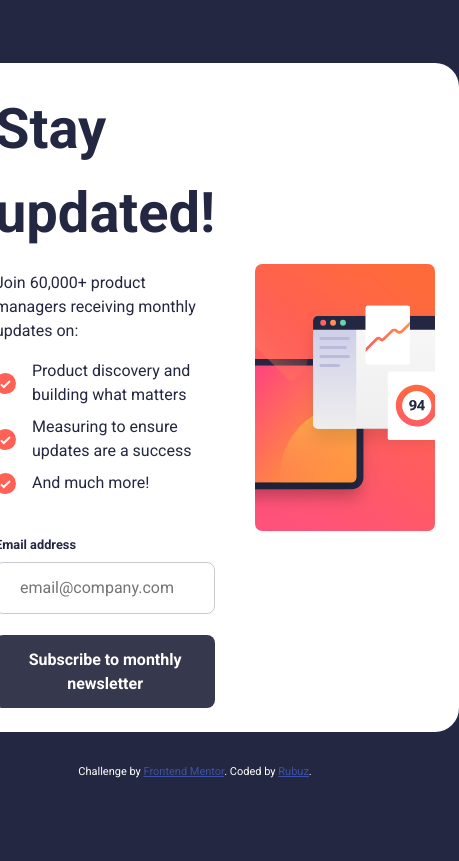
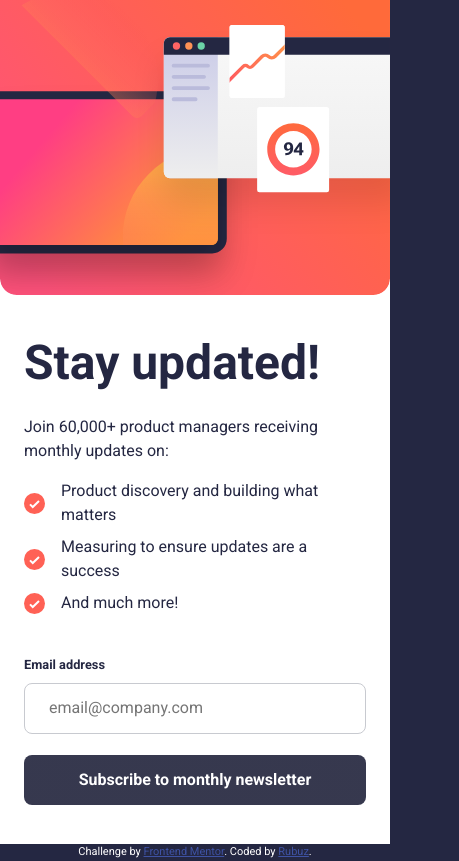
Before and after one commit to rubuz/newsletter-sign-up-with-success-message-main, a React (Vite) app: page / in a window 390 px wide. Shown: the whole page, 459 px wide, since content can reach past the window. Built offline with nearby package versions, Linux system fonts and the light colour scheme.

Commit message:
responsive done

```diff
--- a/index.html
+++ b/index.html
@@ -11,7 +11,6 @@
       .attribution {
         font-size: 11px;
         text-align: center;
-        margin-top: 2rem;
         color: white;
       }
       .attribution a {
--- a/src/App.css
+++ b/src/App.css
@@ -1,5 +1,5 @@
 body {
-  height: 100vh;
+  height: 100%;
   display: grid;
   place-content: center;
   background-color: var(--clr-neutral-800);
@@ -12,6 +12,7 @@ body {
   border-radius: 1.5rem;
   display: flex;
   align-items: center;
+  margin-bottom: 2rem;
 }
 
 .left__container {
@@ -19,7 +20,7 @@ body {
   gap: 1rem;
   flex-direction: column;
   padding-inline: 2.5rem;
-  width: 30rem;
+  width: 55%;
   justify-content: center;
 }
 
@@ -52,3 +53,43 @@ body {
   background-position: 100% 0;
   box-shadow: 0 5px 20px #ff527b;
 }
+
+@media (max-width: 820px) {
+  body {
+    display: block;
+    height: 100vh;
+  }
+
+  .main {
+    flex-direction: column-reverse;
+    justify-content: flex-end;
+    padding: 0 0 1.5rem 0;
+    margin-bottom: 0;
+    border-radius: 0;
+    height: 100vh;
+  }
+
+  .left__container {
+    width: 100%;
+    margin-top: 2rem;
+  }
+
+  .right__container {
+    width: 100%;
+  }
+
+  .right__container img {
+    width: 100%;
+    object-fit: contain;
+  }
+}
+
+@media (max-width: 430px) {
+  .title {
+    font-size: 3rem;
+  }
+
+  .left__container {
+    padding-inline: 1.5rem;
+  }
+}
--- a/src/App.jsx
+++ b/src/App.jsx
@@ -2,12 +2,23 @@ import "./App.css";
 import List from "./components/List/List";
 import Input from "./components/Input/Input";
 import image from "./assets/illustration-sign-up-desktop.svg";
+import imageMobile from "./assets/illustration-sign-up-mobile.svg";
 import Modal from "./components/Modal/Modal";
-import { useState } from "react";
+import { useEffect, useState } from "react";
 
 function App() {
   const [subscribedEmail, setSubscribedEmail] = useState("");
   const [showModal, setShowModal] = useState(false);
+  const [windowWidth, setWindowWidth] = useState(window.innerWidth);
+
+  useEffect(() => {
+    const handleResize = () => setWindowWidth(window.innerWidth);
+    window.addEventListener("resize", handleResize);
+
+    return () => {
+      window.removeEventListener("resize", handleResize);
+    };
+  });
 
   const handleSubscribe = (email) => {
     setSubscribedEmail(email);
@@ -31,7 +42,11 @@ function App() {
             <Input onSubscribe={handleSubscribe} />
           </div>
           <div className="right__container">
-            <img src={image} alt="" />
+            {windowWidth < 821 ? (
+              <img src={imageMobile} alt="" />
+            ) : (
+              <img src={image} alt="" />
+            )}
           </div>
         </main>
       ) : (
--- a/src/components/Modal/Modal.jsx
+++ b/src/components/Modal/Modal.jsx
@@ -5,12 +5,14 @@ import check from "../../assets/icon-success.svg";
 const Modal = ({ email, onDismiss }) => {
   return (
     <div className="modal">
+      <div className="modal__container">
         <img src={check} alt="" />
         <h2 className="modal__title">Thanks for subscribing!</h2>
         <p className="modal__text">
           A confirmation email has been sent to <span>{email}</span>.com. Please
           open it and click the button inside to confirm your subscription.
         </p>
+      </div>
       <button className="btn" text="Dismiss message" onClick={onDismiss}>
         Dismiss message
       </button>
--- a/src/components/Modal/modal.css
+++ b/src/components/Modal/modal.css
@@ -7,6 +7,12 @@
   flex-direction: column;
   justify-content: space-between;
   border-radius: 1.5rem;
+}
+
+.modal__container {
+  display: flex;
+  flex-direction: column;
+  gap: 2rem;
 }
 
 .modal img {
@@ -26,3 +32,17 @@
 .modal span {
   font-weight: bold;
 }
+
+@media (max-width: 820px) {
+  .modal {
+    padding: 1.5rem;
+    height: 100vh;
+    width: 100%;
+    border-radius: 0;
+    justify-content: space-around;
+  }
+
+  .modal img {
+    width: 60px;
+  }
+}
--- a/src/index.css
+++ b/src/index.css
@@ -12,6 +12,10 @@
   --clr-neutral-400: hsl(231, 7%, 60%);
   --clr-neutral-600: hsl(235, 18%, 26%);
   --clr-neutral-800: hsl(234, 29%, 20%);
+}
+
+html {
+  height: 100vh;
 }
 
 /*
```
Lines whose indentation alone changed are shown as unchanged.
